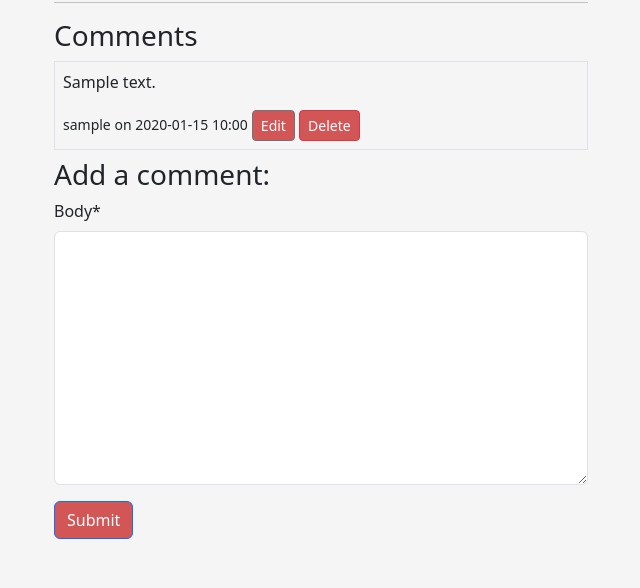
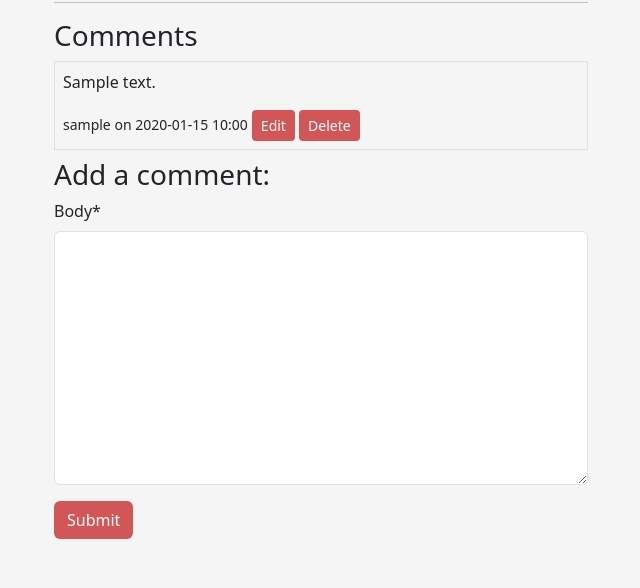
Before and after one commit to arun-dhanjal/the_cube_review, a Django app: page /post/1/ in a window 1280 px wide. Shown: the part 212-800 px from the top of the page, without its empty margins (319-959 px from the left). Run offline with Django 4.2, Linux system fonts and the light colour scheme; a user stored in the database is signed in; tables that the repository leaves empty hold one stand-in row (values such as "Sample post"); some libraries are stand-ins or nearby versions.

Commit message:
Remove some Bootstrap button classes to allow for custom styling

```diff
--- a/feed/templates/feed/post_detail.html
+++ b/feed/templates/feed/post_detail.html
@@ -60,8 +60,8 @@
                             <br><small>(Edited on {{ comment.updated_at|date:"Y-m-d H:i" }})</small>
                         {% endif %}
                         {% if comment.author == request.user %}
-                            <a href="{% url 'edit_comment' comment.pk %}" class="btn btn-sm btn-outline-secondary">Edit</a>
-                            <button type="button" class="btn btn-sm btn-outline-danger" data-bs-toggle="modal" data-bs-target="#deleteModal{{ comment.pk }}">
+                            <a href="{% url 'edit_comment' comment.pk %}" class="btn btn-sm">Edit</a>
+                            <button type="button" class="btn btn-sm" data-bs-toggle="modal" data-bs-target="#deleteModal{{ comment.pk }}">
                                 Delete
                             </button>
 
@@ -77,10 +77,10 @@
                                             Are you sure you want to delete this comment?
                                         </div>
                                         <div class="modal-footer">
-                                            <button type="button" class="btn btn-secondary" data-bs-dismiss="modal">Cancel</button>
+                                            <button type="button" class="btn" data-bs-dismiss="modal">Cancel</button>
                                             <form method="post" action="{% url 'delete_comment' comment.pk %}">
                                                 {% csrf_token %}
-                                                <button type="submit" class="btn btn-danger">Delete</button>
+                                                <button type="submit" class="btn">Delete</button>
                                             </form>
                                         </div>
                                     </div>
@@ -99,7 +99,7 @@
                     <form method="post">
                         {{ form | crispy }}
                         {% csrf_token %}
-                        <button type="submit" class="btn btn-primary">Submit</button>
+                        <button type="submit" class="btn">Submit</button>
                     </form>
                 {% else %}
                     <h3>Log in to leave a comment!</h3>
```
